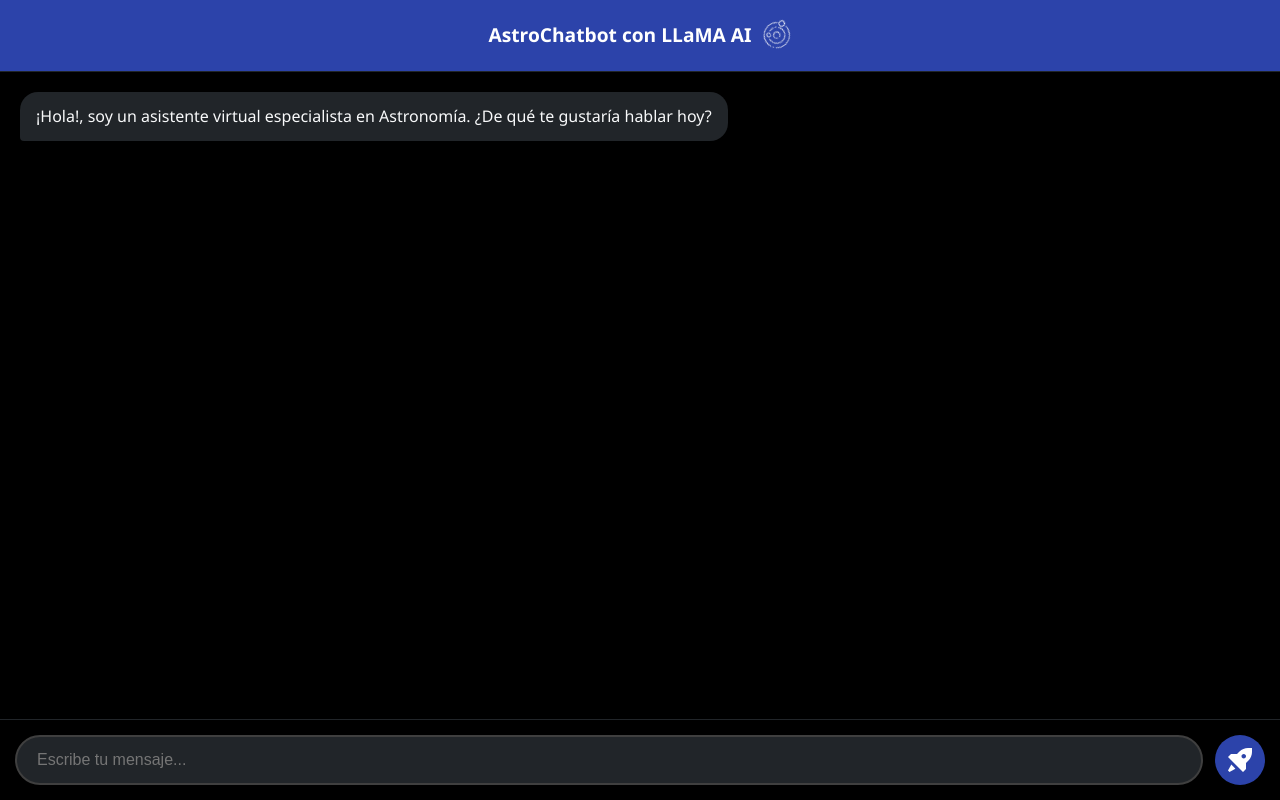
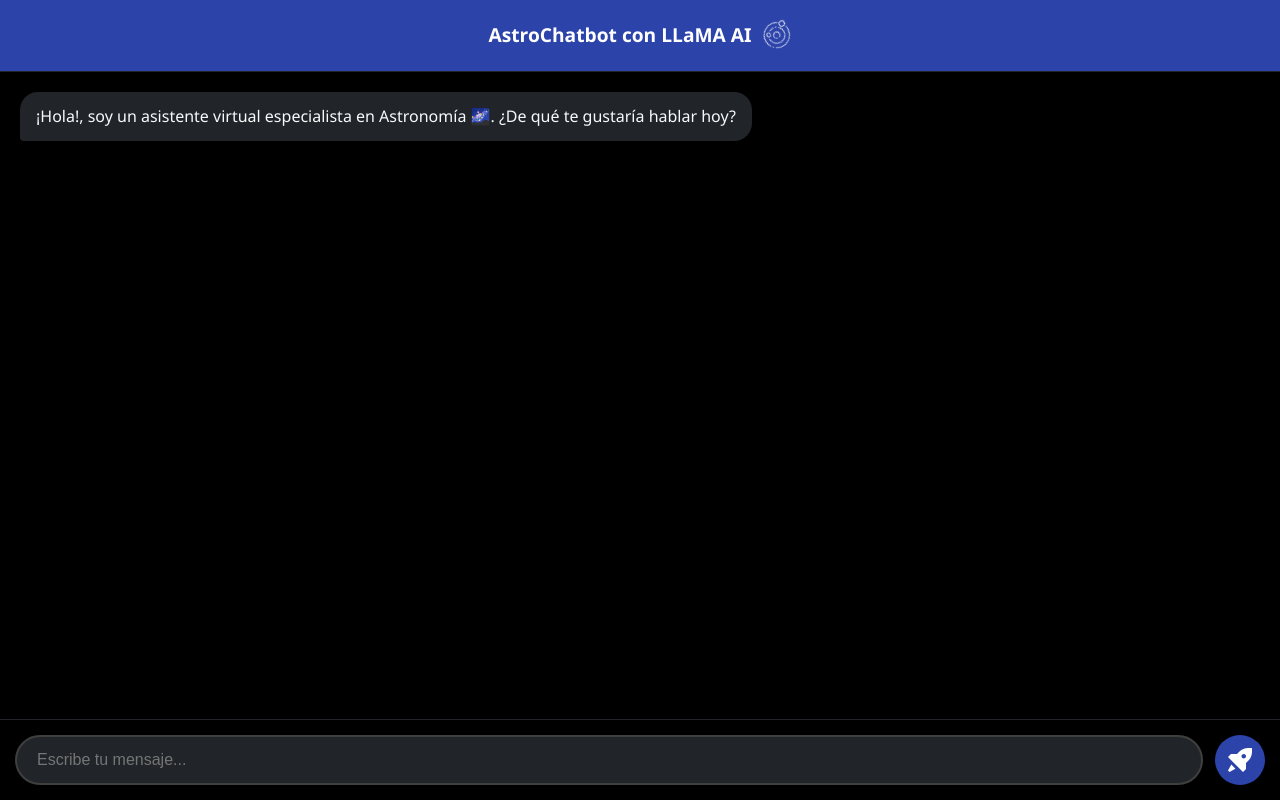
Before and after one commit to AlbertoDPM30/chatbot_llama_ai, a Flask app: page / in a window 1280 px wide. Run offline with Flask 3, Linux system fonts and the light colour scheme.

Commit message:
change: app.py & index.html

```diff
--- a/app.py
+++ b/app.py
@@ -22,7 +22,7 @@
     user_message = user_data.get("message")
 
     if not user_message:
-        return jsonify({'error': 'No message provided'}), 400
+        return jsonify({'error': 'Sin mensajes del proveedor'}), 400
 
     try:
         headers = {
--- a/templates/chat.html
+++ b/templates/chat.html
@@ -17,7 +17,7 @@
         </div>
 
         <div class="chat-messages" id="chat-messages">
-            <div class="message bot-message">¡Hola!, soy un asistente virtual especialista en Astronomía. ¿De qué te
+            <div class="message bot-message">¡Hola!, soy un asistente virtual especialista en Astronomía 🌌. ¿De qué te
                 gustaría hablar hoy?</div>
         </div>
 
```
